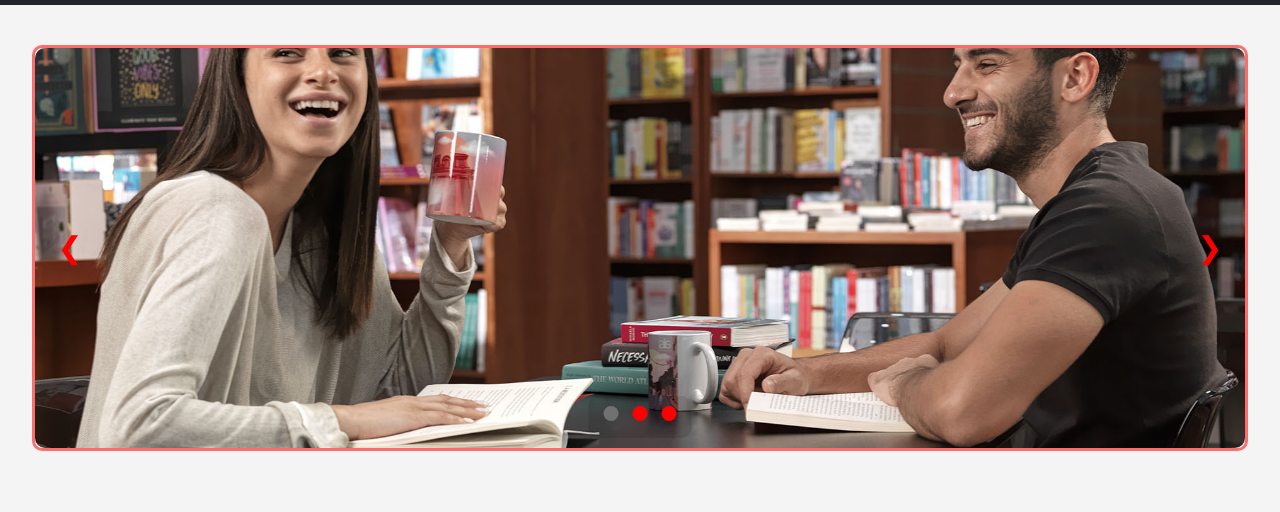
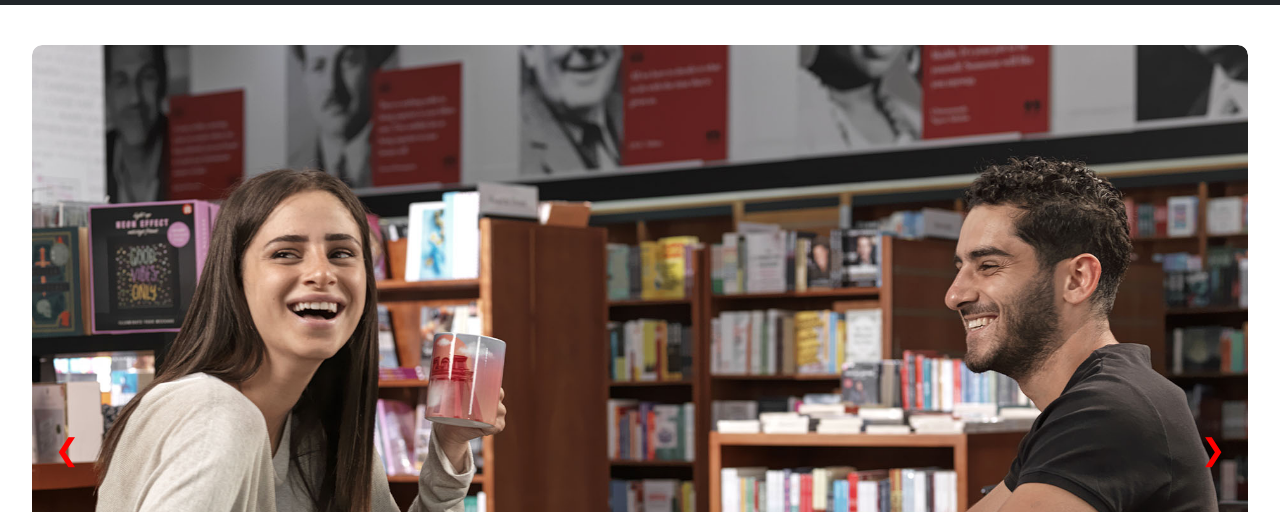
Before and after one commit to shawarr/readers-sample, a plain HTML site: page index.html in a window 1280 px wide. Shown: the part 288-800 px from the top of the page. Drawn offline with nearby package versions, Linux system fonts and the light colour scheme.

Commit message:
Update index.css

```diff
--- a/index.css
+++ b/index.css
@@ -132,7 +132,7 @@ img.header-icon:hover {
 /* Carousel styling */
 .carousel {
     position: relative;
-    max-width: 95%;
+    width: 95%;
     margin: 40px auto;
     overflow: hidden;
     border-radius: 10px;
@@ -141,23 +141,28 @@ img.header-icon:hover {
 
 .carousel-inner {
     display: flex;
-    transition: transform 0.5s ease-in-out;
-    max-height: 25rem;
+    transition: transform 0.5s ease-in-out; /* Transition for sliding effect */
 }
 
 .carousel-item {
     min-width: 100%;
-    transition: opacity 0.5s ease-in-out;
-    position: relative;
+    flex-shrink: 0;
+    opacity: 0;
+    transition: opacity 1s ease-in-out; /* Smooth opacity transition */
+}
+
+.carousel-item.active {
+    opacity: 1;
 }
 
 .carousel-item img {
     width: 100%;
-    height: 100%;
-    object-fit:cover;
+    height: auto; /* Maintain aspect ratio */
+    object-fit: contain;
     border-radius: 10px;
 }
 
+/* Navigation controls */
 .carousel-control {
     position: absolute;
     top: 50%;
@@ -177,12 +182,75 @@ img.header-icon:hover {
 
 .prev {
     left: 10px;
-    text-decoration: none;;
+    text-decoration: none;
 }
 
 .next {
     right: 10px;
-    text-decoration:none;
+    text-decoration: none;
+}
+
+/* Carousel styling */
+.carousel {
+    position: relative;
+    width: 95%;
+    margin: 40px auto;
+    overflow: hidden;
+    border-radius: 10px;
+    border:none;
+}
+
+.carousel-inner {
+    display: flex;
+    transition: transform 0.5s ease-in-out; /* Transition for sliding effect */
+}
+
+.carousel-item {
+    min-width: 100%;
+    flex-shrink: 0;
+    opacity: 0;
+    transition: opacity 1s ease-in-out, transform 1s ease-in-out; /* Smooth opacity and sliding transition */
+    transform: scale(0.95); /* Start with a slight scale down for transition effect */
+}
+
+.carousel-item.active {
+    opacity: 1;
+    transform: scale(1); /* Scale up to normal size */
+}
+
+.carousel-item img {
+    width: 100%;
+    height: auto; /* Maintain aspect ratio */
+    object-fit: contain;
+    border-radius: 10px;
+}
+
+/* Navigation controls */
+.carousel-control {
+    position: absolute;
+    top: 50%;
+    width: 50px;
+    height: 50px;
+    color: red;
+    text-align: center;
+    line-height: 50px;
+    font-size: 30px;
+    cursor: pointer;
+    border-radius: 50%;
+    user-select: none;
+    transform: translateY(-50%);
+    background: none;
+    border: none;
+}
+
+.prev {
+    left: 10px;
+    text-decoration: none;
+}
+
+.next {
+    right: 10px;
+    text-decoration: none;
 }
 
 /* Dot styling */
@@ -220,7 +288,7 @@ img.header-icon:hover {
 
 body {
     font-family: 'Roboto', Arial, sans-serif;
-    background-color: #f4f4f4;
+    background-color: white;
 }
 
 .navbar-logo img {
@@ -239,8 +307,17 @@ body {
 
 .nav-link {
     color: white;
+
+}
+.nav-link:hover{
+    color:red;
 }
 
+.nav-link:focus,
+.nav-link:active
+ {
+    color: white;
+}
 .dropdown-menu {
     background-color: #343a40; /* Background color for dropdown */
 }
```
